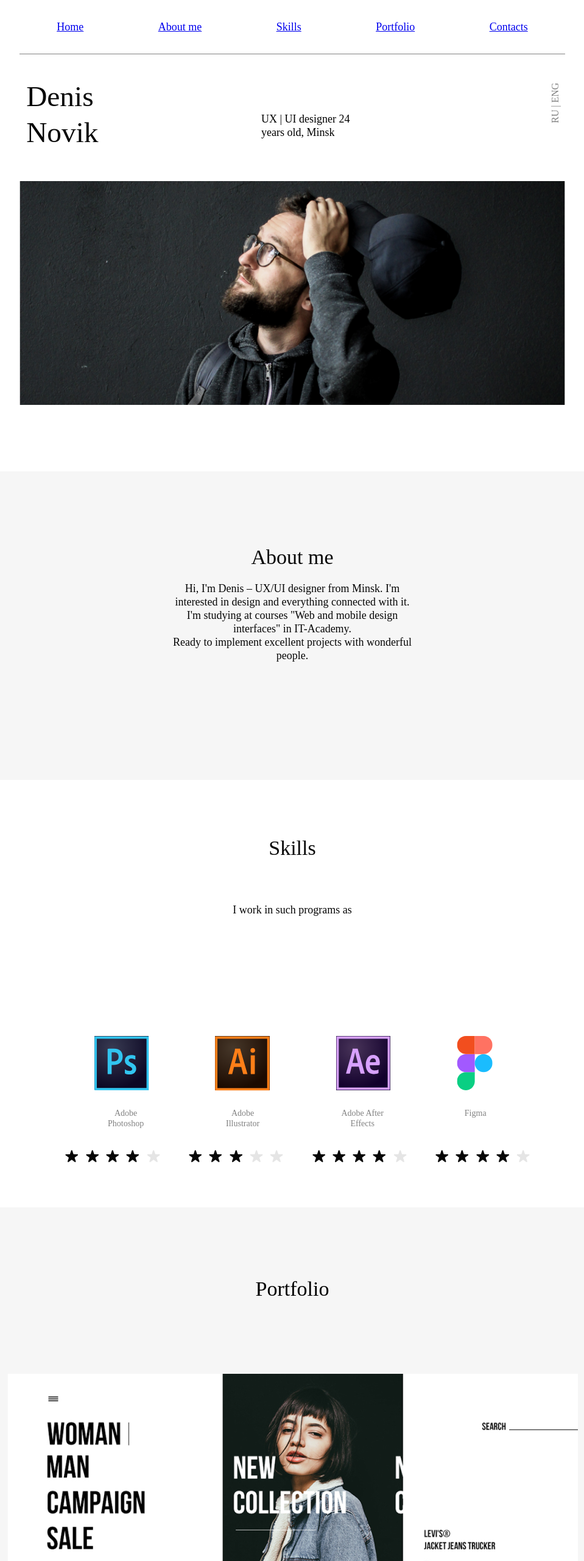
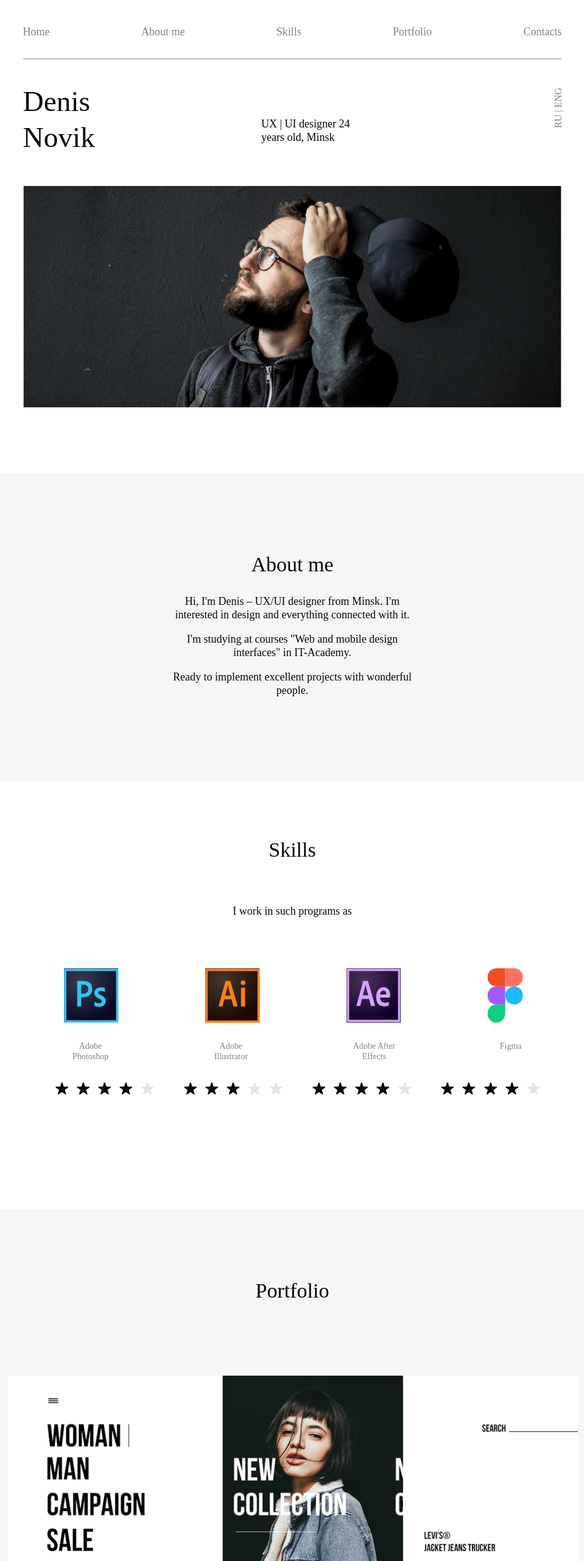
Before and after one commit to VeronikaKhenskaya/It-Academy, a plain HTML site: page maket.html in a window 1280 px wide. Shown: the top 2560 px of the page at 61% size, without its empty margins (160-1119 px from the left). Drawn offline with Linux system fonts and the light colour scheme; a web font is replaced by a local one.

Commit message:
style changes

```diff
--- a/maket.html
+++ b/maket.html
@@ -11,7 +11,8 @@
 </head>
 
 <body>
-    <div id="main"><a name="home"></a>
+    <div id="main">
+        <a name="home"></a>
         <div id="header">
             <div class="header"><a href="#home">Home</a></div>
             <div class="header"><a href="#aboutme">About me</a></div>
@@ -30,7 +31,9 @@
         </div>
     </div>
     <div class="textcontainer">
-        <div id="about"><a name="aboutme"></a>About me </div>
+        <a name="aboutme"></a>
+        <div id="about">About me </div>
+
         <div class="text">
             <p>Hi, I'm Denis – UX/UI designer from Minsk.
                 I'm interested in design and everything connected with it.</p>
@@ -42,9 +45,11 @@
                 with wonderful people.</p>
         </div>
     </div>
-    <div class="skills"><a name="skills"></a>
+    <div class="skills">
+        <a name="skills"></a>
         <div id="skills">Skills</div>
-        <div class="text">I work in such programs as</div>
+
+        <div class="skillstext">I work in such programs as</div>
         <div class="logos">
             <div id="photoshop"><img src="photoshop.svg"></div>
             <div id="illustrator"><img src="Illustrator.svg"></div>
@@ -90,7 +95,8 @@
         </div>
     </div>
     <div class="portfolio">
-        <div class="title"><a name="portfolio">Portfolio</a></div>
+        <a name="portfolio"></a>
+        <div class="title">Portfolio</div>
         <div class="img"><img src="Слой 8.png"></div>
         <div class="link">Online fashion store - Homepage</div>
         <div class="img"><img src="reebok_web.png"></div>
@@ -99,7 +105,8 @@
         <div class="link">Braun Landing Page - Concept</div>
     </div>
     <div class="contacts">
-        <div id="contacts"><a name="contacts">Contacts</a></div>
+        <a name="contacts"></a>
+        <div id="contacts">Contacts</div>
         <div class="message">Want to know more or just chat? <br>
             You are welcome!</div>
         <div><button class="button"><a href="mailto:mail@gmail.com">Send message</a> </button></div>
--- a/style.css
+++ b/style.css
@@ -1,12 +1,12 @@
 @import url('https://fonts.cdnfonts.com/css/gilroy-bold');
 
 * {
-    margin: 0 auto;
     box-sizing: border-box;
 }
 
 #main {
     width: 70%;
+    margin: auto;
 }
 
 #header {
@@ -14,7 +14,6 @@
     display: flex;
     flex-direction: row;
     justify-content: space-between;
-
 }
 
 .header {
@@ -28,8 +27,8 @@
     margin-bottom: 31.86px;
 }
 
-header.a,
-header.a:visited {
+a,
+a:visited {
     text-decoration: none;
     color: #828282;
 }
@@ -37,7 +36,7 @@ header.a:visited {
 .presentation {
     display: flex;
     flex-direction: row;
-    justify-content: center;
+    justify-content: space-between;
     margin-bottom: 49.67px;
 }
 
@@ -50,7 +49,6 @@ header.a:visited {
     width: 123.51px;
     height: 118.17px;
     margin-top: 39.69px;
-    transform: translateX(-80px);
 }
 
 #designer {
@@ -69,7 +67,7 @@ header.a:visited {
     font-size: 16px;
     line-height: 20px;
     color: #828282;
-    transform: translateX(110px) rotate(-90deg);
+    transform: translateX(30px) rotate(-90deg);
     margin-top: 68px;
     width: 70px;
     height: 20.06px;
@@ -135,7 +133,15 @@ header.a:visited {
     line-height: 42px;
     text-align: center;
     color: #070707;
+}
 
+.skillstext {
+    margin-top: 69px;
+    font-family: 'Gilroy-Medium';
+    font-size: 18px;
+    text-align: center;
+    color: #070707;
+    margin-bottom: 83px;
 }
 
 #programs {
@@ -195,13 +201,11 @@ header.a:visited {
 #name1 {
     width: 70.29px;
     height: 27.27px;
-
 }
 
 #name2 {
     width: 63.26px;
     height: 27.27px;
-
 }
 
 #name3 {
@@ -227,8 +231,7 @@ header.a:visited {
     display: flex;
     flex-direction: row;
     justify-content: space-between;
-    width: 166.46px;
-
+    width: 166.5px;
 }
 
 .star {
@@ -261,7 +264,6 @@ header.a:visited {
 .link {
     font-family: 'Gilroy-Medium';
     font-size: 18px;
-    line-height: 22px;
     text-align: center;
     text-decoration-line: underline;
     color: #070707;
@@ -296,7 +298,6 @@ header.a:visited {
     border-radius: 30px;
     margin-top: 29.6px;
     margin-bottom: 80px;
-
 }
 
 a[href^="mailto:"] {
@@ -307,17 +308,16 @@ a[href^="mailto:"] {
     line-height: 22px;
     text-align: center;
     text-decoration: none;
-
 }
 
 .icons {
     display: flex;
     flex-direction: row;
-    justify-content: center;
-    width: 25%;
-    margin-bottom: 46px;
+    justify-content: space-between;
+    width: 30%;
+    margin: auto;
+}
 
-}
 
 .message {
     font-family: 'Gilroy-Medium';
@@ -333,5 +333,5 @@ a[href^="mailto:"] {
     line-height: 17px;
     text-align: center;
     color: #828282;
-
+    margin-top: 46px;
 }
```
Also changed, not shown: full photo.png (added), 1 other file.
